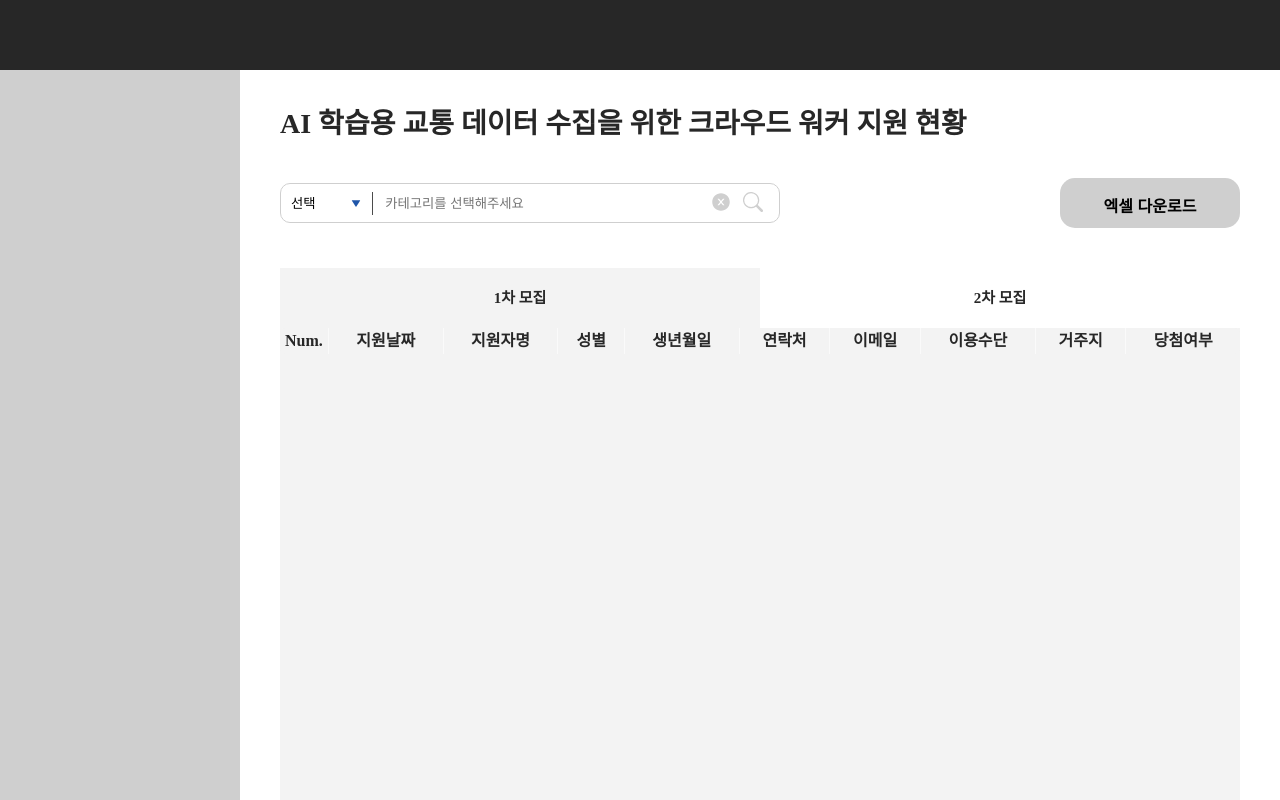
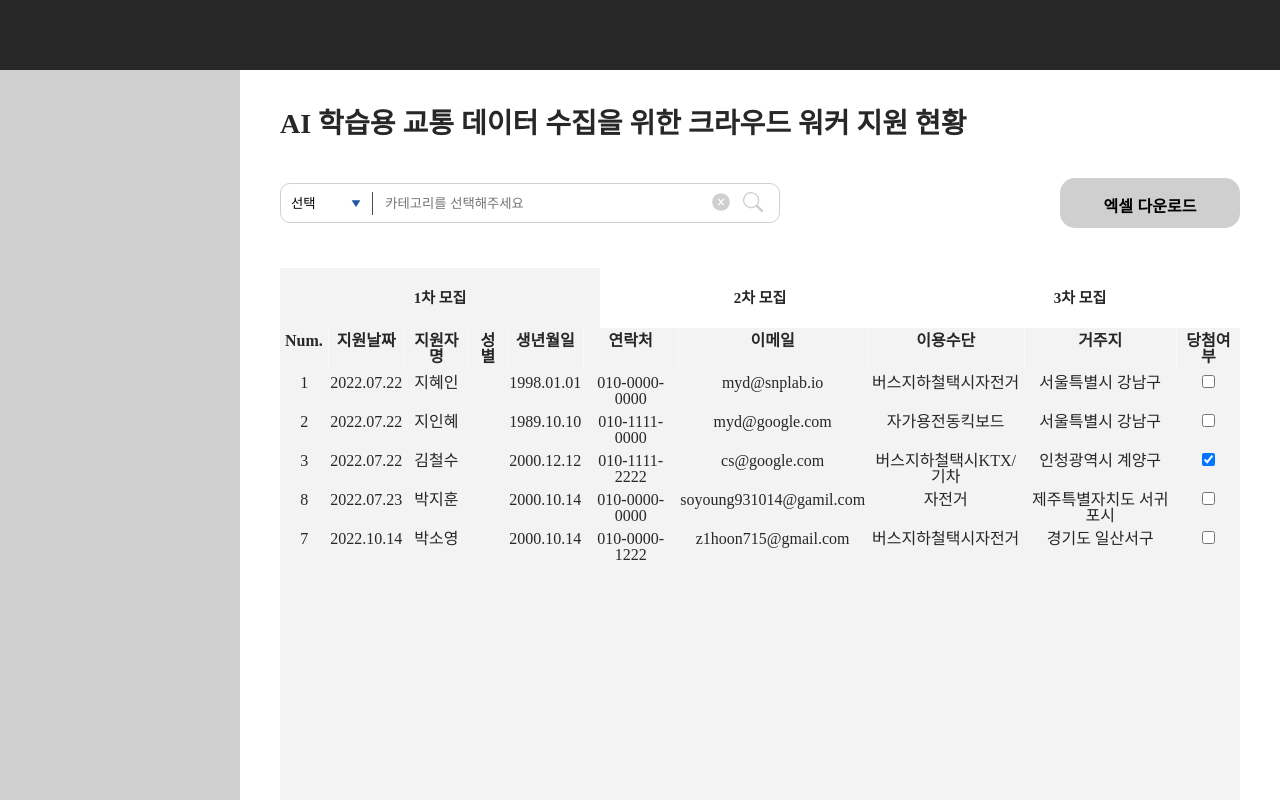
Before and after one commit to wanted-group-4/wanted-group-4-snplab, a React (Create React App) app: page /admin in a window 1280 px wide. Built offline with nearby package versions, Linux system fonts and the light colour scheme; data requests are answered from the project's data file.

Commit message:
feat: admin 페이지에서 하위 컴포넌트로 데이터 내려주기 (#17)

```diff
--- a/src/components/applicant/ApplicantContainer.tsx
+++ b/src/components/applicant/ApplicantContainer.tsx
@@ -3,10 +3,13 @@ import styled from 'styled-components';
 
 import ApplicantList from '@components/applicant/ApplicantList';
 
-function ApplicantConainer() {
+interface IApplicantProps {
+  userList: object[];
+  setRound: React.Dispatch<React.SetStateAction<number>>;
+}
+
+function ApplicantConainer({ userList, setRound }: IApplicantProps) {
   const [roundIsActive, setRoundIsActive] = React.useState<number>(0);
-  const [keyList, setKeyList] = React.useState<Array<string>>([]);
-  const [filterUserList, setFilterUserList] = React.useState([]);
 
   const handleRoundClick = (index: number) => {
     setRoundIsActive(index);
@@ -14,15 +17,15 @@ function ApplicantConainer() {
 
   const userListFilter = (index: number) => {
     handleRoundClick(index);
-    return;
+    setRound(index + 1);
   };
 
-  const roundList: number[] = [1, 2];
+  const roundList: number[] = [1, 2, 3];
 
   return (
     <ApplicantWrapper>
       <RoundWrapper>
-        {roundList.map((item, index) => (
+        {roundList.map((_, index) => (
           <ApplicantOrder
             style={{
               backgroundColor: roundIsActive === index ? '#f3f3f3' : 'white',
@@ -32,7 +35,7 @@ function ApplicantConainer() {
           >{`${index + 1}차 모집`}</ApplicantOrder>
         ))}
       </RoundWrapper>
-      <ApplicantList userList={filterUserList} keyList={keyList} />
+      <ApplicantList userList={userList} />
     </ApplicantWrapper>
   );
 }
--- a/src/components/applicant/ApplicantList.tsx
+++ b/src/components/applicant/ApplicantList.tsx
@@ -5,15 +5,14 @@ import { IUser } from '@type/models/user';
 import ApplicantTableRow from '@src/components/applicant/ApplicantTableRow';
 
 interface IApplicantList {
-  userList: IUser[];
-  keyList: string[];
+  userList: any;
 }
 
 interface IUserObject {
   [key: string]: any;
 }
 
-function ApplicantList({ userList, keyList }: IApplicantList) {
+function ApplicantList({ userList }: IApplicantList) {
   const titleList: string[] = [
     'Num.',
     '지원날짜',
@@ -36,9 +35,10 @@ function ApplicantList({ userList, keyList }: IApplicantList) {
           ))}
         </ListTableHeadTR>
       </ListTableHead>
-      {userList.map((user: IUserObject, index: number) => (
-        <ApplicantTableRow key={index} user={user} />
-      ))}
+      {userList &&
+        userList.map((user: IUserObject, index: number) => (
+          <ApplicantTableRow key={index} user={user} />
+        ))}
     </ListTable>
   );
 }
--- a/src/pages/Admin.tsx
+++ b/src/pages/Admin.tsx
@@ -33,7 +33,7 @@ export default function Admin() {
           <Download data={data} />
         </SearchContainer>
       </AdminContainer>
-      <ApplicantContainer />
+      <ApplicantContainer userList={data} setRound={setRound} />
     </>
   );
 }
```
